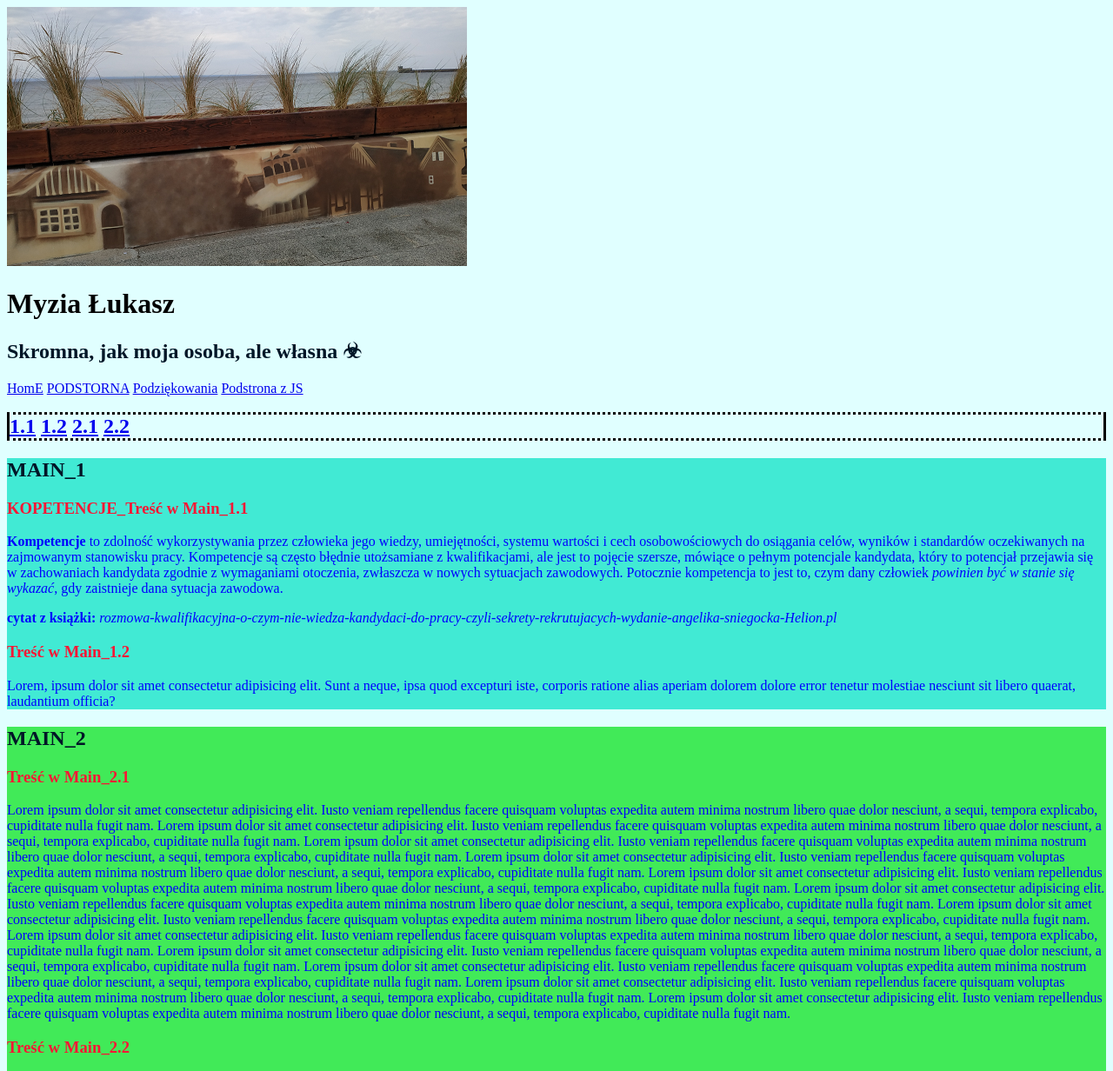
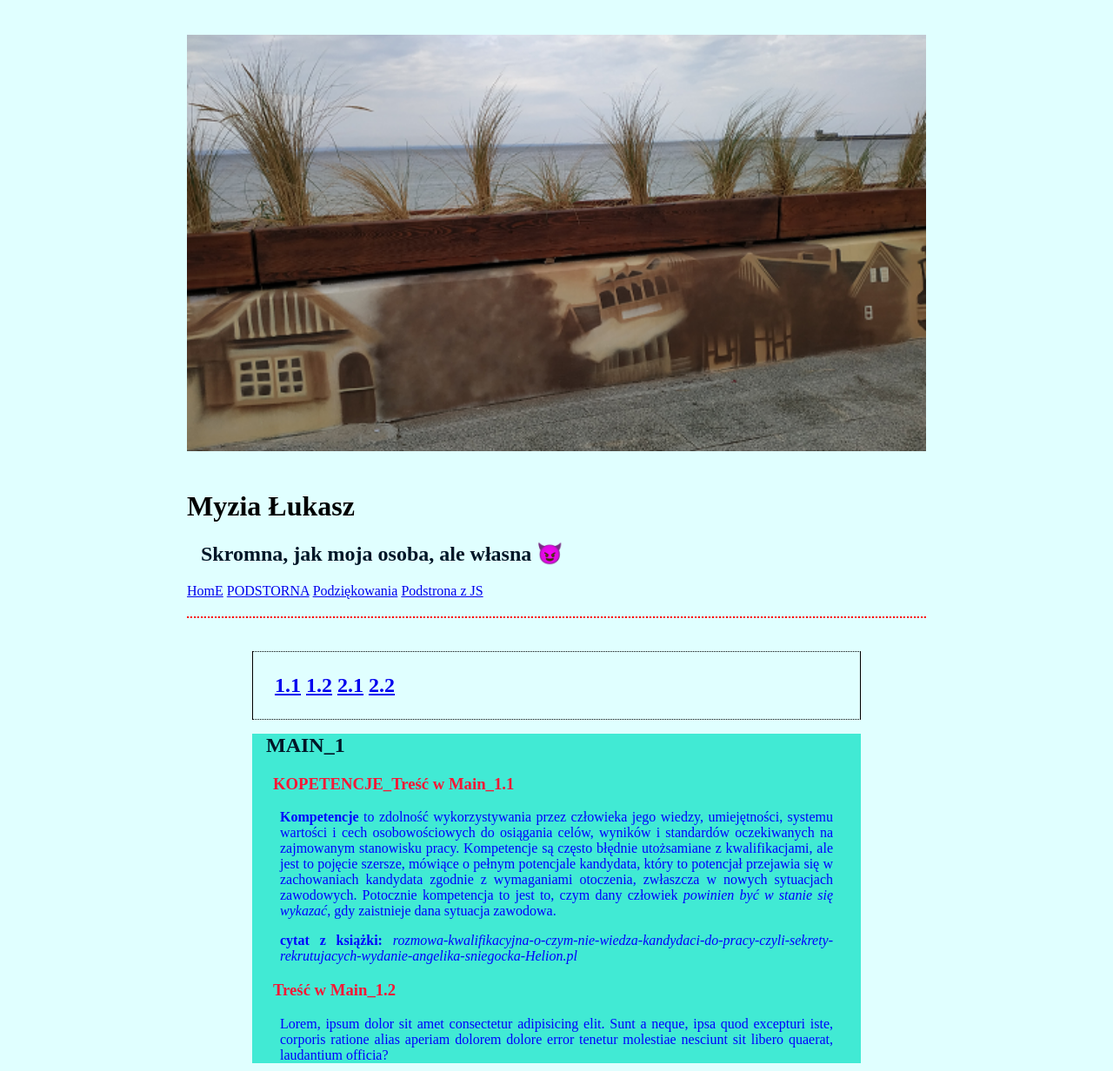
Before and after one commit to lukasz-myzia/mywebsite, a plain HTML site: page index.html in a window 1280 px wide. Shown: the top 1232 px of the page at 87% size. Drawn offline with Linux system fonts and the light colour scheme.

Commit message:
add: JS, padding, margin

```diff
--- a/index.html
+++ b/index.html
@@ -10,14 +10,20 @@
 </head>
 
 <body>
-	<header>
-		<img src="logo.png" alt="krajobraz w logo">
+	<header class="headerH2">
+
+			<img class="png" src="logo.png" alt="krajobraz w logo">
+
 		<h1>Myzia Łukasz</h1>
-		<h2>Skromna, jak moja osoba, ale własna ☣</h2>
-		<a href="index.html">HomE</a>
-		<a href="page_1.html">PODSTORNA</a>
-		<a href="page_2.html">Podziękowania</a>
-		<a href="page_JS.html">Podstrona z JS</a>
+
+			<h2>Skromna, jak moja osoba, ale własna 😈</h2>
+
+		<div class="headerMenu">
+			<a href="index.html">HomE</a>
+			<a href="page_1.html">PODSTORNA</a>
+			<a href="page_2.html">Podziękowania</a>
+			<a href="page_JS.html">Podstrona z JS</a>
+		</div>
 	</header>
 
 	<main>
@@ -58,7 +64,7 @@
 			<h2>MAIN_2</h2>
 			<section id="twoOne">
 				<h3>Treść w Main_2.1</h3>
-				<p>
+				<p class="twoOne_pararaph">
 					Lorem ipsum dolor sit amet consectetur adipisicing elit. Iusto veniam repellendus facere quisquam voluptas
 					expedita autem minima nostrum libero quae dolor nesciunt, a sequi, tempora explicabo, cupiditate nulla fugit
 					nam. Lorem ipsum dolor sit amet consectetur adipisicing elit. Iusto veniam repellendus facere quisquam
@@ -140,13 +146,23 @@
 				</p>
 			</section>
 		</section>
+
+		<div class="divTest">
+			<p>
+				testowy: To finish the registration, launch the program, right click to the system tray
+				icon of the program, and choose "Help" -> "Enter License Key..." item from the
+				menu. In the displayed dialog use the following information:
+			</p>
+		</div>
 	</main>
 
 
 	<footer>
+		<div class="divTest2">
 		&copy; 2019 Myzia
 		<br>
 		<img src="footer.png" alt="nasze foto">
+		</div>
 	</footer>
 
 </body>
--- a/style.css
+++ b/style.css
@@ -1,35 +1,95 @@
 body {
 	background: lightcyan;
+
 }
 
 .main_1 {
 	background: #41EAD4;
 	color: blue;
+	max-width: 700px;
+	width: 100%;
+	margin: auto;
 }
+
 .main_2 {
-	background: #41ea58;
+	background: #82E8E3;
 	color: blue;
 }
 
 h2 {
 	color: #011627;
+	padding: 0 16px;
+	margin-top: 16px;
 }
 
 h3 {
 	color: #F71735;
+	padding: 0 24px;
 }
 
-footer{
+.headerMenu {
+	border-bottom: 2px dotted red;
+	padding: 0 0 20px 0;
+}
+
+.headerH2 {
+	width: 100%;
+	max-width: 850px;
+	margin: 20px auto;
+}
+
+.png{
+	width: 100%;
+
+	margin: 20px auto;
+}
+main {
+	width: 100%;
+	max-width: 700px;
+	margin: 20px auto;
+}
+
+footer {
 	font-size: 32px;
 	font-weight: bold;
+	border: 3px solid #6EB257;
+	padding: 30px;
+	border-radius: 30px;
+	background: #E4F1E0;
+	max-width: 950px;
+	margin:0 auto;
 }
-.emptyMain{
+
+.emptyMain {
 	font-size: 64px;
 }
 
-.menuId{
+.menuId {
 	font-size: 24px;
 	font-weight: bold;
 	border-style: dotted solid;
-	border-width: 3px;
+	border-width: 1px;
+	padding: 25px 25px 25px 25px;
 }
+
+p {
+	text-align: justify;
+	padding: 0 32px 0 32px;
+}
+
+#twoOne {
+	font-weight: bold;
+}
+
+.twoOne_pararaph {
+	height: 100px;
+	overflow: scroll;
+}
+
+.divTest2{
+	background: #c6d6c1;
+	width: 200px;
+	margin: 0 auto;
+	padding: 0 0 3px 7px;
+	border-radius: 25px;
+}
```
Also changed, not shown: main.js (added, +13 -0 lines), page_JS.html (+4 -0 lines).
